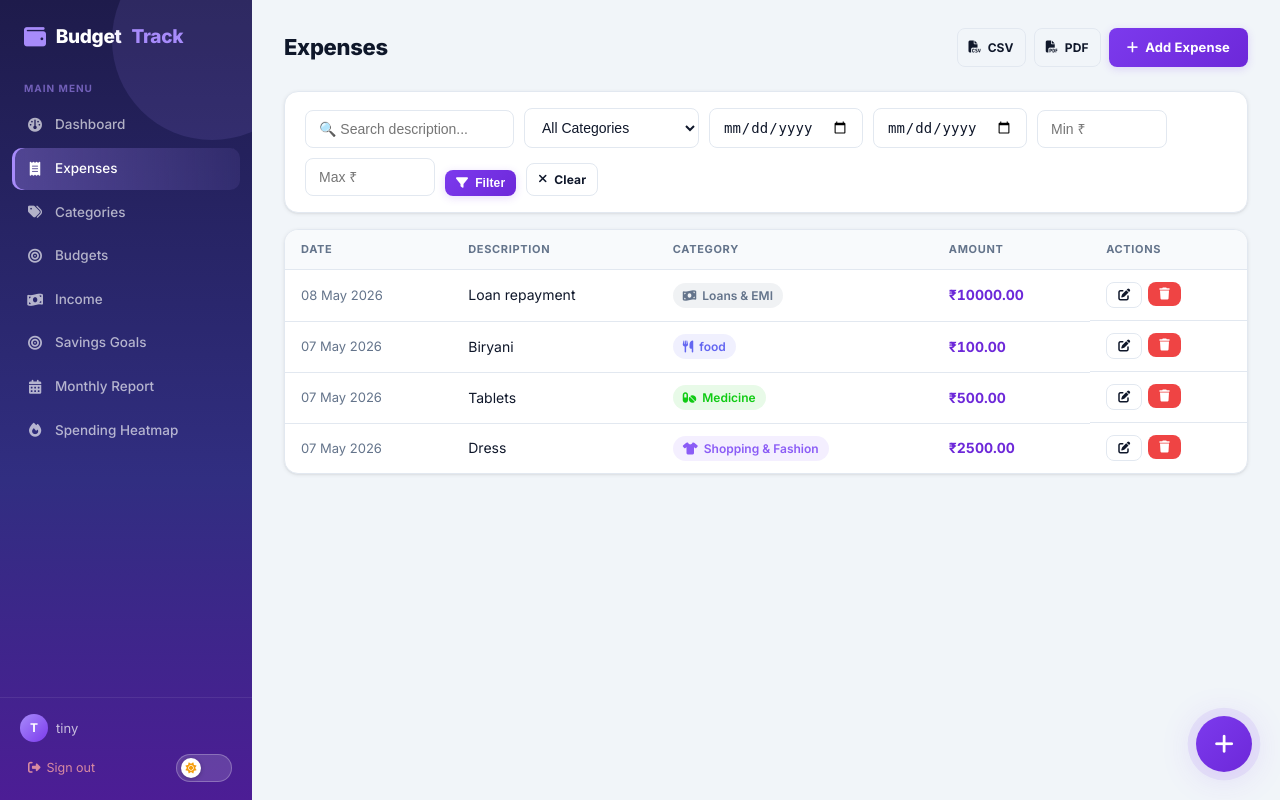
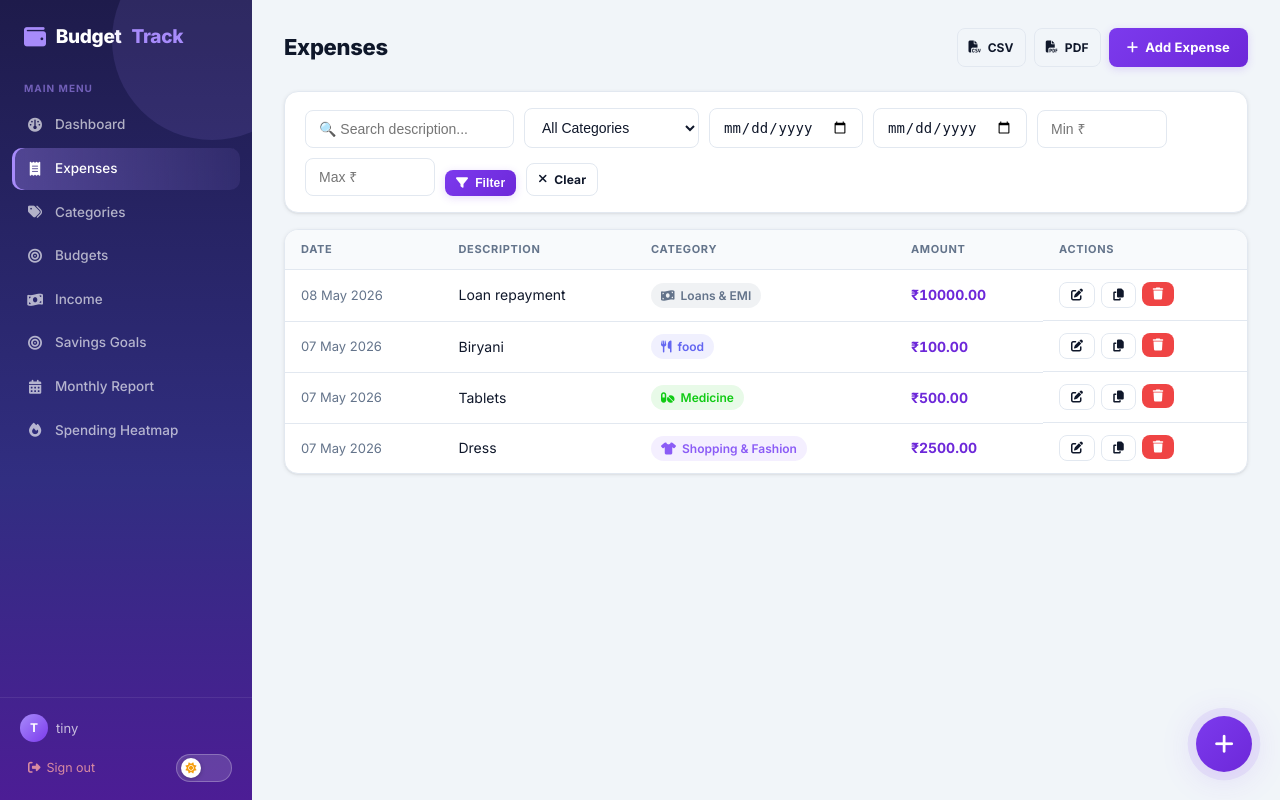
Before and after one commit to sriramch163/Budget-Expense-Tracker, a Flask app: page /expenses/ in a window 1280 px wide. Run offline with Flask 3, Linux system fonts and the light colour scheme; a user stored in the database is signed in; some libraries are stand-ins or nearby versions.

Commit message:
Add duplicate action link for expenses

```diff
--- a/templates/expenses/index.html
+++ b/templates/expenses/index.html
@@ -52,6 +52,7 @@
         <td class="amount">₹{{ "%.2f"|format(e.amount) }}</td>
         <td class="actions">
           <a href="{{ url_for('expenses.edit', id=e.id) }}" class="btn btn-sm btn-outline"><i class="fa fa-edit"></i></a>
+          <a href="{{ url_for('expenses.duplicate', id=e.id) }}" class="btn btn-sm btn-outline" title="Duplicate"><i class="fa fa-copy"></i></a>
           <form method="POST" action="{{ url_for('expenses.delete', id=e.id) }}" class="inline-form" onsubmit="return confirm('Delete this expense?')">
             {{ csrf_token_input() }}
             <button type="submit" class="btn btn-sm btn-danger"><i class="fa fa-trash"></i></button>
```
